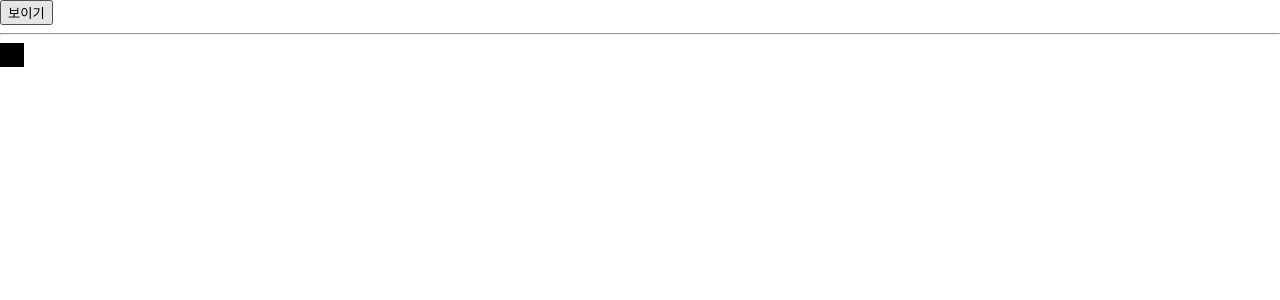
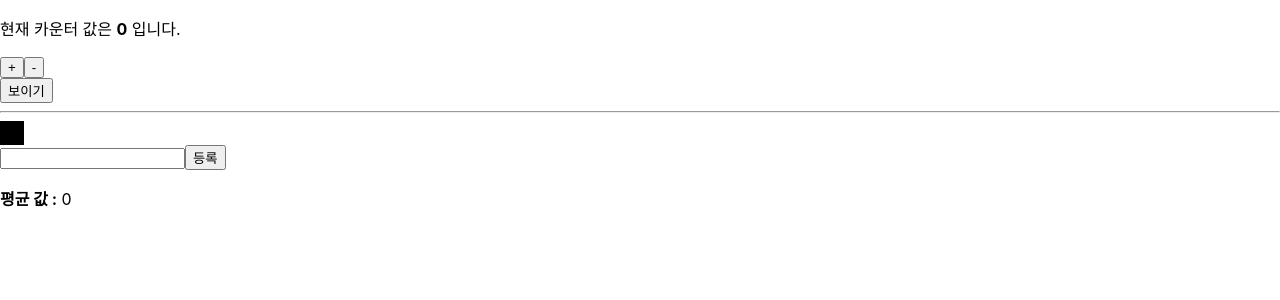
Before and after one commit to JaeWooook/ReactHookStudy, a React (Create React App) app in the folder hooks-study/: page / in a window 1280 px wide. Shown: the top 300 px of the page. Built offline with nearby package versions, Linux system fonts and the light colour scheme.

Commit message:
update useReduce, add useMemo

```diff
--- a/hooks-study/src/App.js
+++ b/hooks-study/src/App.js
@@ -2,11 +2,16 @@
 import Info from "./Info";
 import ContextSample from "./ContextSample";
 import UserStore from "./store/user";
+import Counter from "./Counter";
+import Average from "./Average";
+
 function App() {
   const [visible, setVisible] = useState(false);
   return (
-    //제일 위쪽을 감싸주어야 나머지 하위 컴포넌트에서도 사용가능하다.
     <UserStore>
+      <div>
+        <Counter></Counter>
+      </div>
       <div>
         <button
           onClick={() => {
@@ -19,6 +24,9 @@
         {visible && <Info></Info>}
         <ContextSample></ContextSample>
       </div>
+      <div>
+        <Average></Average>
+      </div>
     </UserStore>
   );
 }
--- /dev/null
+++ b/hooks-study/src/Average.js
@@ -0,0 +1,40 @@
+import React, { useState, useMemo } from "react";
+
+const getAverage = (numbers) => {
+  console.log("평균값 계산중...");
+  if (numbers.length === 0) return 0;
+  const sum = numbers.reduce((a, b) => a + b);
+  return sum / numbers.length;
+};
+
+const Average = () => {
+  const [list, setList] = useState([]);
+  const [number, setNumber] = useState("");
+
+  const onChange = (e) => {
+    setNumber(e.target.value);
+  };
+
+  const onInsert = (e) => {
+    const nextList = list.concat(parseInt(number));
+    setList(nextList);
+    setNumber("");
+  };
+  const avg = useMemo(() => getAverage(list), [list]); //여기서 선언되고 아래에 평균값을 표시하는곳에서 호출한다.
+  return (
+    <div>
+      <input value={number} onChange={onChange} />
+      <button onClick={onInsert}>등록</button>
+      <ul>
+        {list.map((value, index) => (
+          <li key={index}>{value}</li>
+        ))}
+      </ul>
+      <div>
+        <b>평균 값 :</b> {avg}
+      </div>
+    </div>
+  );
+};
+
+export default Average;
--- a/hooks-study/src/Counter.js
+++ b/hooks-study/src/Counter.js
@@ -1,4 +1,4 @@
-import React, { useState } from "react";
+import React, { useReducer } from "react";
 
 function reducer(state, action) {
   switch (action.type) {
@@ -12,14 +12,15 @@
 }
 
 const Counter = () => {
-  const [value, setValue] = useState(0);
+  // const [value, setValue] = useState(0);
+  const [state, dispatch] = useReducer(reducer, { value: 0 });
   return (
     <div>
       <p>
-        현재 카운터 값은 <b>{value}</b> 입니다.
+        현재 카운터 값은 <b>{state.value}</b> 입니다.
       </p>
-      <button onClick={() => setValue(value + 1)}>+</button>
-      <button onClick={() => setValue(value - 1)}>-</button>
+      <button onClick={() => dispatch({ type: "INCREMENT" })}>+</button>
+      <button onClick={() => dispatch({ type: "DECREMENT" })}>-</button>
     </div>
   );
 };
--- a/hooks-study/src/Info.js
+++ b/hooks-study/src/Info.js
@@ -1,33 +1,26 @@
-import React, { useState, useEffect, useContext } from "react";
-//Context를 사용할때는 useContext를 이용한다.
+import React, { useContext, useReducer } from "react";
+
 import { UserContext } from "./store/user";
+function reducer(state, action) {
+  return {
+    ...state, //이전의 state들을 그대로 저장해주는것이다.
+    [action.name]: action.value,
+  };
+}
+const Info = () => {
+  const context = useContext(UserContext);
 
-const Info = () => {
-  const context = useContext(UserContext); //반환을 받으면
-  //context가 해당되는 객체이다.
-
-  const [name, setName] = useState("");
-  const [nickname, setNickname] = useState("");
-  useEffect(() => {
-    console.log("effect");
-    console.log(name);
-    return () => {
-      console.log("cleanup");
-      console.log(name);
-    };
-  }, []);
-  const onChangeName = (e) => {
-    setName(e.target.value);
+  const [state, dispatch] = useReducer(reducer, { name: "", nickname: "" }); //변경되는 값이 2개이다.
+  const { name, nickname } = state;
+  const onChange = (e) => {
+    dispatch(e.target);
   };
-  const onChangeNickname = (e) => {
-    setNickname(e.target.value);
-  };
-
+  //대신에 useReducer를 이용해서 input태그를 관리하려면 각 태그들의 name이 필요하다 name은 물론 state와 동일해야하는것같다.
   return (
     <div>
       <div>
-        <input value={name} onChange={onChangeName}></input>
-        <input value={nickname} onChange={onChangeNickname}></input>
+        <input name="name" value={name} onChange={onChange}></input>
+        <input name="nickname" value={nickname} onChange={onChange}></input>
       </div>
       <div>
         <div>
```
